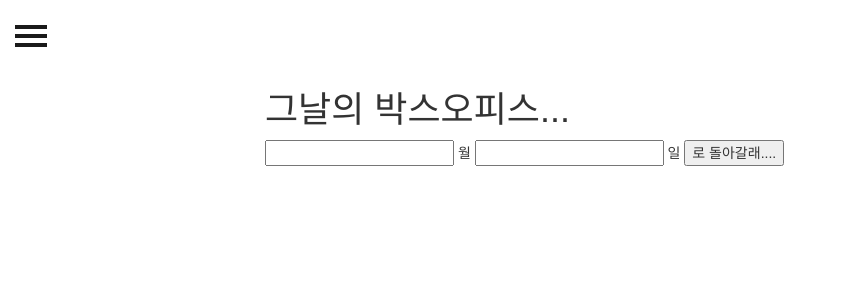
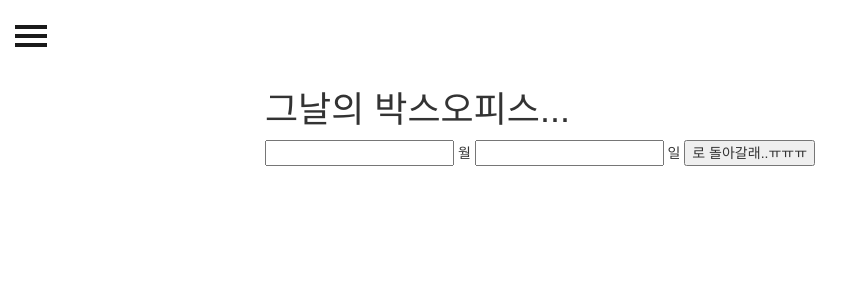
Before and after one commit to susuminmin/Last_PJT, a Django app: page /movies/ in a window 1280 px wide. Shown: the top 300 px of the page, without its empty margins (0-863 px from the left). Run offline with Django 3.2, Linux system fonts and the light colour scheme; some libraries are stand-ins or nearby versions.

Commit message:
돌아갈래 ㅠㅠ

```diff
--- a/movies/templates/movies/index.html
+++ b/movies/templates/movies/index.html
@@ -5,6 +5,6 @@
   <form method="POST">
     {% csrf_token %}
     {{ dateform.month }} 월 {{ dateform.day }} 일
-    <button type="submit">로 돌아갈래....</button>
+    <button type="submit">로 돌아갈래..ㅠㅠㅠ</button>
   </form>
 {% endblock body %}
```
